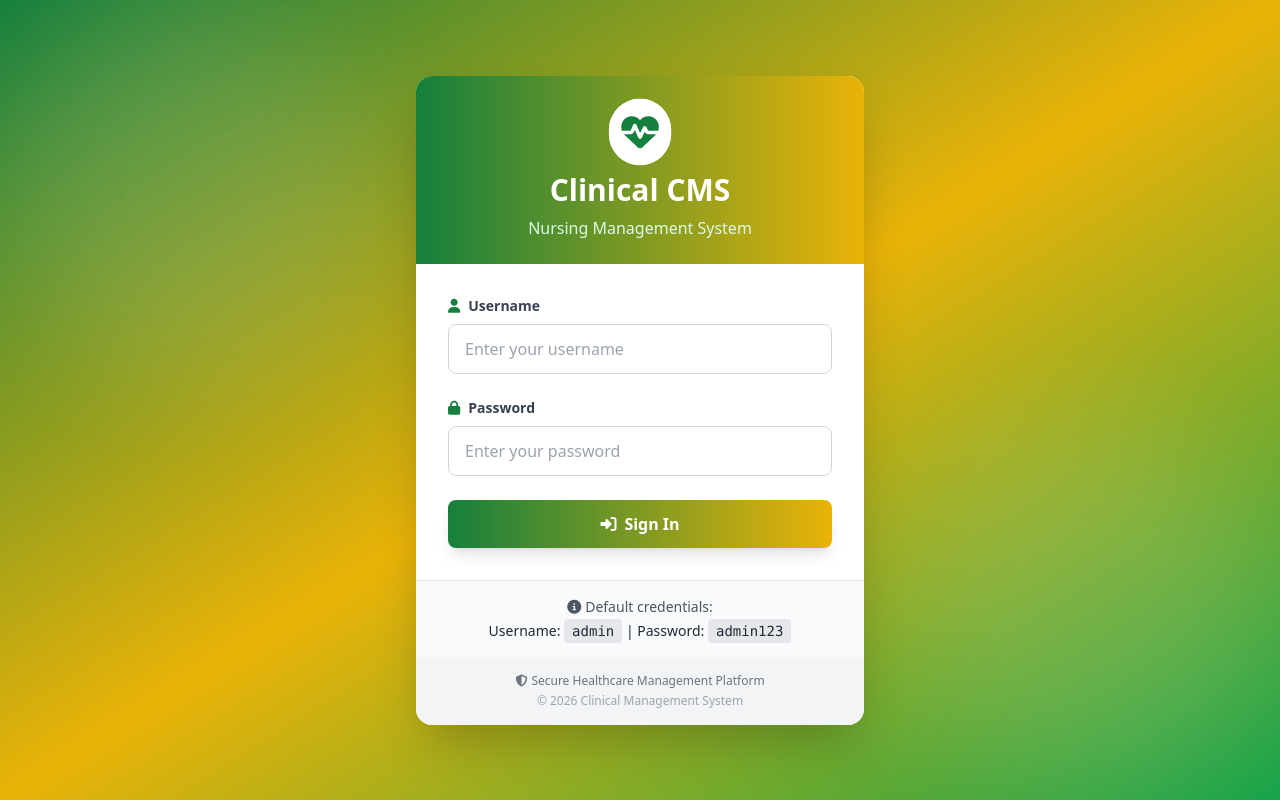
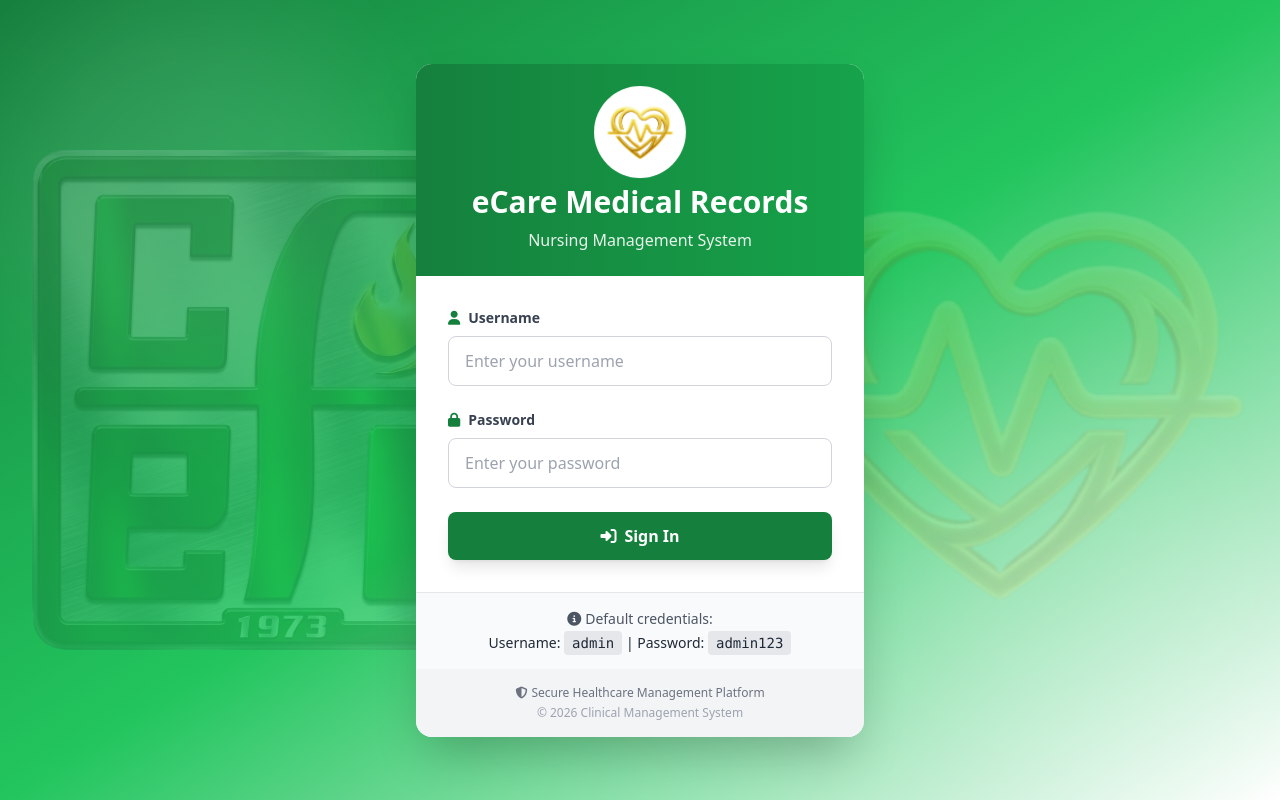
Before and after one commit to BensonRicohermoso/Clinic-Management-System, a Flask app: page /login in a window 1280 px wide. Run offline with Flask 3, Linux system fonts and the light colour scheme; some libraries are stand-ins or nearby versions.

Commit message:
upd logo, improve ui

```diff
--- a/app.py
+++ b/app.py
@@ -61,7 +61,13 @@ def login():
             session['user_id'] = user['id']
             session['username'] = user['username']
             session['role'] = user['role']
-            flash(f'Welcome back, {user["full_name"]}!', 'success')
+
+            # Customize welcome message based on username
+            if user['username'] == 'nurse1':
+                flash(f'Welcome back, Nurse!', 'success')
+            else:
+                flash(f'Welcome back, {user["full_name"]}!', 'success')
+
             return redirect(url_for('dashboard'))
         else:
             flash('Invalid username or password', 'error')
--- a/templates/layout.html
+++ b/templates/layout.html
@@ -3,7 +3,7 @@
 <head>
     <meta charset="UTF-8">
     <meta name="viewport" content="width=device-width, initial-scale=1.0">
-    <title>{% block title %}Clinical Management System{% endblock %}</title>
+    <title>{% block title %}eCare Medical Records{% endblock %}</title>
 
     <!-- Tailwind CSS CDN -->
     <script src="https://cdn.tailwindcss.com"></script>
@@ -52,8 +52,8 @@
             <div class="flex justify-between h-16">
                 <div class="flex">
                     <div class="flex-shrink-0 flex items-center">
-                        <i class="fas fa-heartbeat text-yellow-500 text-2xl mr-3"></i>
-                        <span class="text-xl font-bold text-gray-800">Clinical CMS</span>
+                        <img src="{{ url_for('static', filename='images/heart-logo.png') }}" alt="Heart Logo" class="w-8 h-8 object-contain mr-3">
+                        <span class="text-xl font-bold text-gray-800">eCare Medical Records</span>
                     </div>
                     <div class="hidden sm:ml-6 sm:flex sm:space-x-8">
                         <a href="{{ url_for('dashboard') }}"
--- a/templates/login.html
+++ b/templates/login.html
@@ -3,7 +3,7 @@
 <head>
     <meta charset="UTF-8">
     <meta name="viewport" content="width=device-width, initial-scale=1.0">
-    <title>Login - Clinical Management System</title>
+    <title>Login - eCare Medical Records</title>
 
     <!-- Tailwind CSS CDN -->
     <script src="https://cdn.tailwindcss.com"></script>
@@ -23,11 +23,26 @@
             50% { transform: scale(1.05); }
         }
         .pulse-animation { animation: pulse 2s infinite; }
+
+        /* Improve image rendering quality */
+        .logo-watermark {
+            image-rendering: -webkit-optimize-contrast;
+            image-rendering: crisp-edges;
+        }
     </style>
 </head>
-<body class="bg-gradient-to-br from-green-700 via-yellow-500 to-green-600 min-h-screen flex items-center justify-center p-4">
+<body class="bg-gradient-to-br from-green-700 via-green-500 to-white min-h-screen flex items-center justify-center p-4 relative">
+        <!-- CEFI Logo Watermark -->
+    <div class="fixed left-8 top-1/2 transform -translate-y-1/2 opacity-15 pointer-events-none z-0">
+        <img src="{{ url_for('static', filename='images/cefi-logo.png') }}" alt="CEFI Logo" class="logo-watermark w-[500px] h-[500px] object-contain">
+    </div>
 
-    <!-- Flash Messages -->
+    <!-- Heart Logo Watermark -->
+    <div class="fixed right-8 top-1/2 transform -translate-y-1/2 opacity-15 pointer-events-none z-0">
+        <img src="{{ url_for('static', filename='images/heart-logo.png') }}" alt="Heart Logo" class="logo-watermark w-[500px] h-[500px] object-contain">
+    </div>
+
+        <!-- Flash Messages -->
     {% with messages = get_flashed_messages(with_categories=true) %}
         {% if messages %}
             <div class="fixed top-4 right-4 z-50 space-y-2">
@@ -44,16 +59,16 @@
     {% endwith %}
 
     <!-- Login Card -->
-    <div class="bg-white rounded-2xl shadow-2xl overflow-hidden max-w-md w-full fade-in">
+    <div class="bg-white rounded-2xl shadow-2xl overflow-hidden max-w-md w-full fade-in relative z-10">
         <!-- Header -->
-        <div class="bg-gradient-to-r from-green-700 to-yellow-500 px-8 py-6">
+        <div class="bg-gradient-to-r from-green-700 to-green-600 px-8 py-6">
             <div class="flex items-center justify-center mb-2">
                 <div class="bg-white rounded-full p-3 pulse-animation">
-                    <i class="fas fa-heartbeat text-green-700 text-4xl"></i>
+                    <img src="{{ url_for('static', filename='images/heart-logo.png') }}" alt="Heart Logo" class="w-16 h-16 object-contain">
                 </div>
             </div>
-            <h1 class="text-3xl font-bold text-white text-center">Clinical CMS</h1>
-            <p class="text-green-100 text-center mt-2">Nursing Management System</p>
+            <h1 class="text-3xl font-bold text-white text-center">eCare Medical Records</h1>
+            <p class="text-white text-center mt-2 opacity-90">Nursing Management System</p>
         </div>
 
         <!-- Login Form -->
@@ -68,7 +83,7 @@
                            id="username"
                            name="username"
                            required
-                           class="w-full px-4 py-3 border border-gray-300 rounded-lg focus:outline-none focus:ring-2 focus:ring-yellow-500 focus:border-transparent transition"
+                           class="w-full px-4 py-3 border border-gray-300 rounded-lg focus:outline-none focus:ring-2 focus:ring-green-500 focus:border-transparent transition"
                            placeholder="Enter your username"
                            autocomplete="username">
                 </div>
@@ -82,14 +97,14 @@
                            id="password"
                            name="password"
                            required
-                           class="w-full px-4 py-3 border border-gray-300 rounded-lg focus:outline-none focus:ring-2 focus:ring-yellow-500 focus:border-transparent transition"
+                           class="w-full px-4 py-3 border border-gray-300 rounded-lg focus:outline-none focus:ring-2 focus:ring-green-500 focus:border-transparent transition"
                            placeholder="Enter your password"
                            autocomplete="current-password">
                 </div>
 
                 <!-- Submit Button -->
                 <button type="submit"
-                        class="w-full bg-gradient-to-r from-green-700 to-yellow-500 hover:from-green-800 hover:to-yellow-600 text-white font-semibold py-3 px-4 rounded-lg shadow-lg transition transform hover:scale-105">
+                        class="w-full bg-green-700 hover:bg-green-800 text-white font-semibold py-3 px-4 rounded-lg shadow-lg transition transform hover:scale-105">
                     <i class="fas fa-sign-in-alt mr-2"></i>Sign In
                 </button>
             </form>
```
Also changed, not shown: templates/dashboard.html (+6 -6 lines), README.md, clinical_management.db, static/images/cefi-logo.png (added), static/images/heart-logo.png (added).
